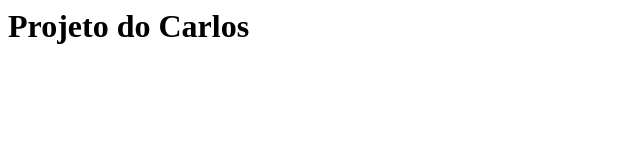
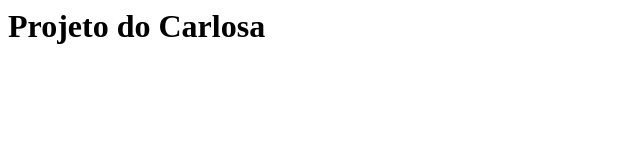
Before and after one commit to carlosyamakawa/meu-site-carlos, a plain HTML site: page index.html in a window 1280 px wide. Shown: the full height of the page, 0-640 px from the left. Drawn offline with Linux system fonts and the light colour scheme.

Commit message:
Commit sem mensagem

```diff
--- a/index.html
+++ b/index.html
@@ -2,6 +2,6 @@
 <head>
 </head>
 <body>
-	<h1>Projeto do Carlos</h1>
+	<h1>Projeto do Carlosa</h1>
 </body>
 </html>
```
